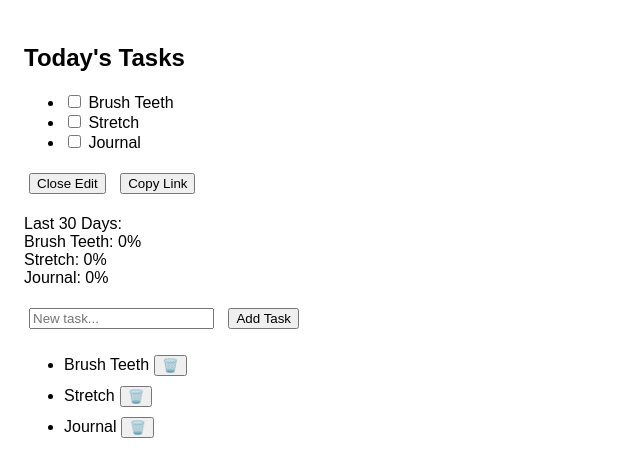
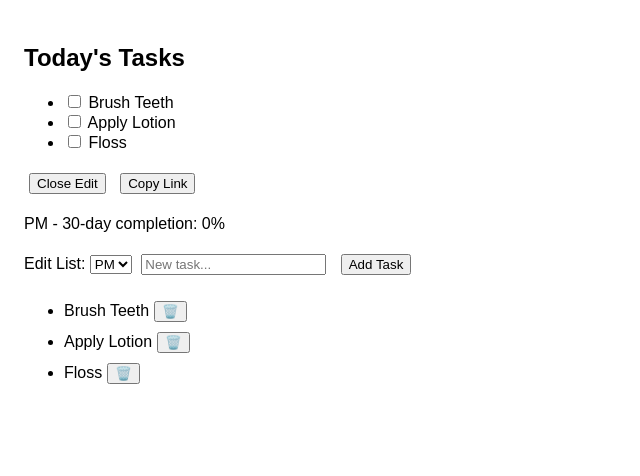
Before and after one commit to tinkrshift/NFC_checklist, a plain HTML site: page index.html in a window 1280 px wide. Both pictures are taken after a click on the button "Edit Tasks". Shown: the whole page, without its empty margins (0-640 px from the left). Drawn offline with Linux system fonts and the light colour scheme.

Commit message:
Add files via upload
time based lists. with drop down editing so you can pick a list to edit any time of day

```diff
--- a/app.js
+++ b/app.js
@@ -1,10 +1,20 @@
-const STORAGE_KEY = 'nfc_task_data_v2';
+const STORAGE_KEY = 'nfc_task_data_v4';
 const MAX_DAYS = 30;
+let currentEditPeriod = getTimePeriod();
+
+function getTimePeriod() {
+  const hour = new Date().getHours();
+  return hour < 12 ? "AM" : "PM";
+}
 
 function loadData() {
+  const defaultTasks = {
+    AM: ["Brush Teeth", "Take Meds", "Shave"],
+    PM: ["Brush Teeth", "Apply Lotion", "Floss"]
+  };
   const data = JSON.parse(localStorage.getItem(STORAGE_KEY)) || {
-    tasks: ["Brush Teeth", "Stretch", "Journal"],
-    history: {}  // format: { "Task Name": ["2025-06-30", "2025-06-28"] }
+    tasks: defaultTasks,
+    history: { AM: {}, PM: {} }
   };
   return data;
 }
@@ -18,31 +28,31 @@ function getTodayKey() {
 }
 
 function renderTasks() {
+  const timePeriod = getTimePeriod();
   const data = loadData();
   const today = getTodayKey();
+  const list = data.tasks[timePeriod] || [];
+
+  if (!data.history[timePeriod][today]) {
+    data.history[timePeriod][today] = {};
+    list.forEach(t => data.history[timePeriod][today][t] = false);
+    trimHistory(data.history[timePeriod]);
+    saveData(data);
+  }
+
   const ul = document.getElementById("task-list");
   ul.innerHTML = "";
-
-  data.tasks.forEach(task => {
+  list.forEach(task => {
     const li = document.createElement("li");
     const checkbox = document.createElement("input");
-    const last30 = getLast30Days();
-    const completedDates = (data.history[task] || []).filter(date => last30.includes(date));
-    const isChecked = completedDates.includes(today);
     checkbox.type = "checkbox";
-    checkbox.checked = isChecked;
-
+    checkbox.checked = data.history[timePeriod][today][task];
     checkbox.onchange = () => {
-      const taskDates = new Set(data.history[task] || []);
-      if (checkbox.checked) taskDates.add(today);
-      else taskDates.delete(today);
-      data.history[task] = Array.from(taskDates);
-      trimHistory(data.history);
+      data.history[timePeriod][today][task] = checkbox.checked;
       saveData(data);
       renderCompletion();
-      if (data.tasks.every(t => (data.history[t] || []).includes(today))) window.close();
+      if (Object.values(data.history[timePeriod][today]).every(v => v)) window.close();
     };
-
     li.appendChild(checkbox);
     li.appendChild(document.createTextNode(" " + task));
     ul.appendChild(li);
@@ -51,52 +61,52 @@ function renderTasks() {
   renderCompletion();
 }
 
-function getLast30Days() {
-  const days = [];
-  for (let i = 0; i < MAX_DAYS; i++) {
-    const date = new Date();
-    date.setDate(date.getDate() - i);
-    days.push(date.toISOString().split('T')[0]);
-  }
-  return days;
-}
-
 function renderCompletion() {
   const data = loadData();
-  const recentDays = getLast30Days();
-  const taskStats = data.tasks.map(task => {
-    const completedDates = (data.history[task] || []).filter(date => recentDays.includes(date));
-    return {
-      task,
-      percent: Math.round((completedDates.length / MAX_DAYS) * 100)
-    };
+  const timePeriod = getTimePeriod();
+  const keys = Object.keys(data.history[timePeriod]).slice(-MAX_DAYS);
+  const list = data.tasks[timePeriod];
+  let total = 0, done = 0;
+
+  keys.forEach(day => {
+    const daily = data.history[timePeriod][day];
+    for (let task of list) {
+      total++;
+      if (daily?.[task]) done++;
+    }
   });
 
-  const summary = taskStats.map(stat => `${stat.task}: ${stat.percent}%`).join('<br>');
-  document.getElementById("completion-rate").innerHTML = `Last 30 Days:<br>${summary}`;
+  const pct = total ? Math.round((done / total) * 100) : 0;
+  document.getElementById("completion-rate").innerText =
+    `${timePeriod} - 30-day completion: ${pct}%`;
 }
 
 function toggleEditMode() {
   const edit = document.getElementById("edit-section");
+  const select = document.getElementById("edit-period");
   const button = document.querySelector("button[onclick='toggleEditMode()']");
   const isVisible = edit.style.display !== "none";
   edit.style.display = isVisible ? "none" : "block";
   button.innerText = isVisible ? "Edit Tasks" : "Close Edit";
-  if (!isVisible) renderEditList();
+
+  if (!isVisible) {
+    select.value = currentEditPeriod = getTimePeriod();
+    renderEditList();
+  }
 }
 
 function renderEditList() {
   const data = loadData();
   const ul = document.getElementById("edit-list");
   ul.innerHTML = "";
-  data.tasks.forEach((task, i) => {
+  (data.tasks[currentEditPeriod] || []).forEach((task, i) => {
     const li = document.createElement("li");
     li.innerText = task;
     const btn = document.createElement("button");
     btn.innerText = "🗑️";
     btn.onclick = () => {
-      data.tasks.splice(i, 1);
-      delete data.history[task];
+      data.tasks[currentEditPeriod].splice(i, 1);
+      deleteFromHistory(data.history[currentEditPeriod], task);
       saveData(data);
       renderTasks();
       renderEditList();
@@ -111,9 +121,11 @@ function addTask() {
   const newTask = input.value.trim();
   if (!newTask) return;
   const data = loadData();
-  if (!data.tasks.includes(newTask)) {
-    data.tasks.push(newTask);
-    data.history[newTask] = [];
+  if (!data.tasks[currentEditPeriod].includes(newTask)) {
+    data.tasks[currentEditPeriod].push(newTask);
+    Object.keys(data.history[currentEditPeriod]).forEach(day => {
+      data.history[currentEditPeriod][day][newTask] = false;
+    });
     saveData(data);
     renderTasks();
     renderEditList();
@@ -121,15 +133,26 @@ function addTask() {
   input.value = "";
 }
 
+function setEditPeriod(value) {
+  currentEditPeriod = value;
+  renderEditList();
+}
+
 function copyLink() {
   navigator.clipboard.writeText(window.location.href);
   alert("Link copied!");
 }
 
-function trimHistory(history) {
-  const cutoff = getLast30Days();
-  for (let task in history) {
-    history[task] = history[task].filter(date => cutoff.includes(date));
+function deleteFromHistory(historySection, task) {
+  for (let day in historySection) {
+    delete historySection[day][task];
+  }
+}
+
+function trimHistory(historySection) {
+  const keys = Object.keys(historySection).sort();
+  while (keys.length > MAX_DAYS) {
+    delete historySection[keys.shift()];
   }
 }
 
--- a/index.html
+++ b/index.html
@@ -16,6 +16,11 @@
   <p id="completion-rate"></p>
 
   <div id="edit-section" style="display:none;">
+    <label>Edit List:</label>
+    <select id="edit-period" onchange="setEditPeriod(this.value)">
+      <option value="AM">AM</option>
+      <option value="PM">PM</option>
+    </select>
     <input type="text" id="new-task" placeholder="New task...">
     <button onclick="addTask()">Add Task</button>
     <ul id="edit-list"></ul>
```
